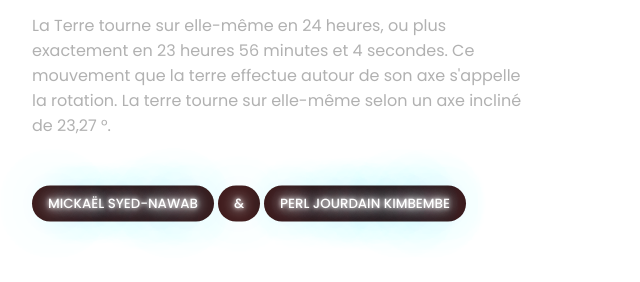
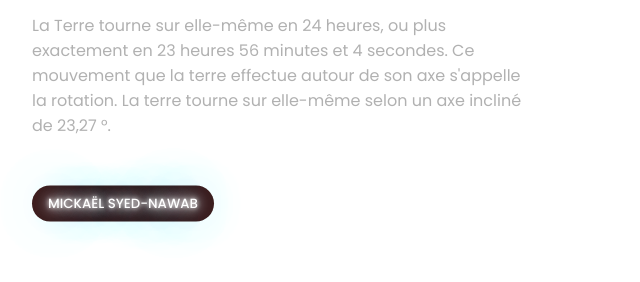
Before and after one commit to msyed95/modelisation_3D, a website: page public/index.html in a window 1280 px wide. Shown: the part 334-616 px from the top of the page, without its empty margins (0-640 px from the left). Drawn offline with nearby package versions, Linux system fonts and the light colour scheme.

Commit message:
Update index.html

```diff
--- a/public/index.html
+++ b/public/index.html
@@ -26,8 +26,7 @@
                 <p><h3>L'espace en mouvement</h3></p>
                 <p>La Terre tourne sur elle-même en 24 heures, ou plus <br> exactement en 23 heures 56 minutes et 4 secondes. Ce <br> mouvement que la terre effectue autour de son axe s'appelle <br> la rotation. La terre tourne sur elle-même selon un axe incliné <br> de 23,27 °.</p>
                 <button class="btn">Mickaël SYED-NAWAB</button>
-                <button class="btn">&</button>
-                <button class="btn">Perl Jourdain KIMBEMBE</button>
+
 
 
             </div>
```
